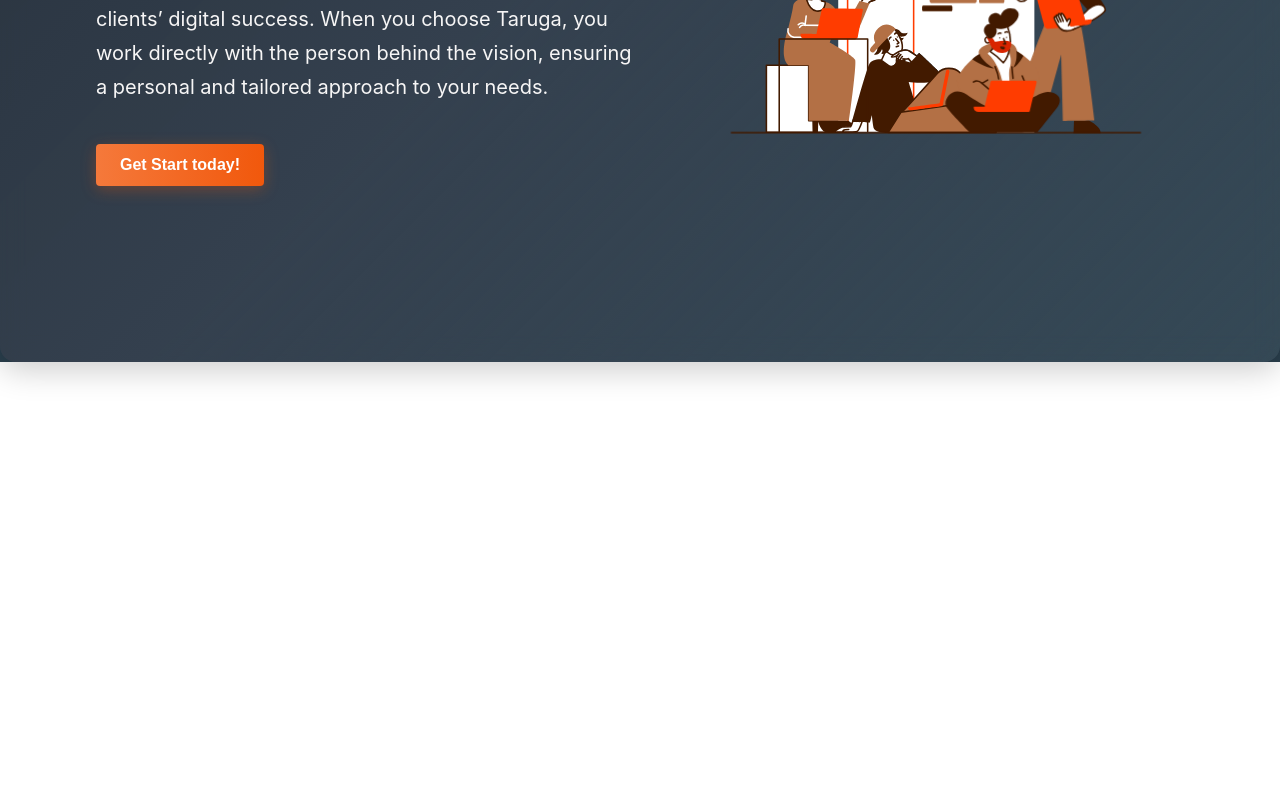
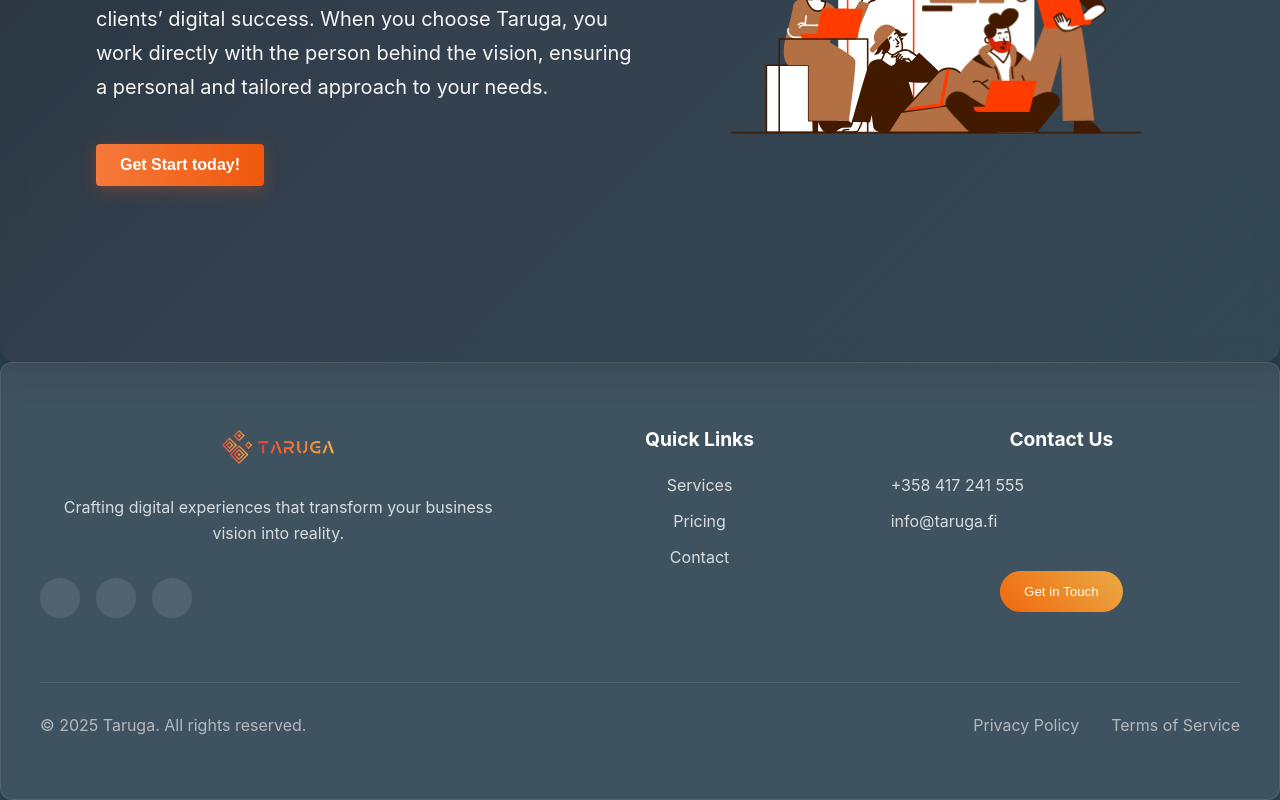
Before and after one commit to SandaruKonara/Taruga, a React (Create React App) app: page / in a window 1280 px wide. Shown: the part 2559-3359 px from the top of the page. Before the commit the page ends 2921 px from the top, so only its background shows below. Built offline with nearby package versions, Linux system fonts and the light colour scheme.

Commit message:
putter make

```diff
--- a/src/pages/Home.css
+++ b/src/pages/Home.css
@@ -1096,3 +1096,166 @@ color: #fff;
     opacity: 0;
   }
 }
+
+/* Footer Styles */
+.footer-section {
+  background: rgba(13, 15, 19, 0.95);
+  padding: 6rem 2rem 2rem;
+  position: relative;
+  overflow: hidden;
+}
+
+.footer-content {
+  max-width: 1200px;
+  margin: 0 auto;
+}
+
+.footer-grid {
+  display: grid;
+  grid-template-columns: 2fr 1fr 1.5fr;
+  gap: 4rem;
+  margin-bottom: 4rem;
+}
+
+.footer-brand {
+  .footer-logo {
+    height: 40px;
+    margin-bottom: 1.5rem;
+  }
+
+  .brand-description {
+    color: rgba(255, 255, 255, 0.8);
+    margin-bottom: 2rem;
+    line-height: 1.6;
+  }
+}
+
+.social-links {
+  display: flex;
+  gap: 1rem;
+
+  a {
+    width: 40px;
+    height: 40px;
+    border-radius: 50%;
+    background: rgba(255, 255, 255, 0.1);
+    display: flex;
+    align-items: center;
+    justify-content: center;
+    color: white;
+    transition: all 0.3s ease;
+
+    &:hover {
+      background: linear-gradient(45deg, #f0680d, #eaab44);
+      transform: translateY(-3px);
+    }
+  }
+}
+
+.footer-links {
+  h4 {
+    color: white;
+    margin-bottom: 1.5rem;
+    font-size: 1.2rem;
+  }
+
+  ul {
+    list-style: none;
+    padding: 0;
+
+    li {
+      margin-bottom: 1rem;
+
+      a {
+        color: rgba(255, 255, 255, 0.8);
+        text-decoration: none;
+        transition: all 0.3s ease;
+
+        &:hover {
+          color: #f0680d;
+          padding-left: 5px;
+        }
+      }
+    }
+  }
+}
+
+.footer-contact {
+  h4 {
+    color: white;
+    margin-bottom: 1.5rem;
+    font-size: 1.2rem;
+  }
+
+  p {
+    color: rgba(255, 255, 255, 0.8);
+    margin-bottom: 1rem;
+    display: flex;
+    align-items: center;
+    gap: 0.5rem;
+  }
+
+  .contact-button {
+    margin-top: 1.5rem;
+    padding: 0.8rem 1.5rem;
+    background: linear-gradient(45deg, #f0680d, #eaab44);
+    border: none;
+    border-radius: 25px;
+    color: white;
+    cursor: pointer;
+    transition: all 0.3s ease;
+
+    &:hover {
+      transform: translateY(-2px);
+      box-shadow: 0 5px 15px rgba(240, 104, 13, 0.3);
+    }
+  }
+}
+
+.footer-bottom {
+  padding-top: 2rem;
+  border-top: 1px solid rgba(255, 255, 255, 0.1);
+  display: flex;
+  justify-content: space-between;
+  align-items: center;
+  color: rgba(255, 255, 255, 0.6);
+
+  .footer-bottom-links {
+    display: flex;
+    gap: 2rem;
+
+    a {
+      color: rgba(255, 255, 255, 0.6);
+      text-decoration: none;
+      transition: color 0.3s ease;
+
+      &:hover {
+        color: #f0680d;
+      }
+    }
+  }
+}
+
+/* Responsive Design */
+@media (max-width: 968px) {
+  .footer-grid {
+    grid-template-columns: 1fr 1fr;
+    gap: 3rem;
+  }
+
+  .footer-brand {
+    grid-column: 1 / -1;
+  }
+}
+
+@media (max-width: 568px) {
+  .footer-grid {
+    grid-template-columns: 1fr;
+  }
+
+  .footer-bottom {
+    flex-direction: column;
+    gap: 1rem;
+    text-align: center;
+  }
+}
--- a/src/pages/Home.js
+++ b/src/pages/Home.js
@@ -1,11 +1,12 @@
 import React, { useEffect, useRef, useState } from "react";
-import { useNavigate, useLocation } from "react-router-dom";
+import { useNavigate, useLocation, Link } from "react-router-dom";
 import Lottie from "lottie-react";
 import animationData from "../images/Scene-1.json";
 import serviceAnimation from "../images/Animation - 1743772306215.json";
 import HostingAnimation from "../images/hosting.json";
 import turuku from "../images/turuku.json";
 import aboutAnimation from "../images/about.json";
+import logoImage from "../images/orange.png";
 
 import "./Home.css";
 
@@ -342,6 +343,60 @@ const Home = () => {
             </div>
           </div>
         </div>
+
+        {/* New Footer Section */}
+        <footer className="footer-section">
+          <div className="footer-content">
+            <div className="footer-grid">
+              <div className="footer-brand">
+                <img src={logoImage} alt="Taruga Logo" className="footer-logo" />
+                <p className="brand-description">
+                  Crafting digital experiences that transform your business vision into reality.
+                </p>
+                <div className="social-links">
+                  <a href="https://linkedin.com" target="_blank" rel="noopener noreferrer">
+                    <i className="fab fa-linkedin"></i>
+                  </a>
+                  <a href="https://github.com" target="_blank" rel="noopener noreferrer">
+                    <i className="fab fa-github"></i>
+                  </a>
+                  <a href="https://twitter.com" target="_blank" rel="noopener noreferrer">
+                    <i className="fab fa-twitter"></i>
+                  </a>
+                </div>
+              </div>
+
+              <div className="footer-links">
+                <h4>Quick Links</h4>
+                <ul>
+                  <li><Link to="/services">Services</Link></li>
+                  <li><Link to="/pricing">Pricing</Link></li>
+                  <li><Link to="/contact">Contact</Link></li>
+                </ul>
+              </div>
+
+              <div className="footer-contact">
+                <h4>Contact Us</h4>
+                <p><i className="fas fa-phone"></i> +358 417 241 555</p>
+                <p><i className="fas fa-envelope"></i> info@taruga.fi</p>
+                <button
+                  className="contact-button"
+                  onClick={() => navigate('/contact')}
+                >
+                  Get in Touch
+                </button>
+              </div>
+            </div>
+
+            <div className="footer-bottom">
+              <p>&copy; {new Date().getFullYear()} Taruga. All rights reserved.</p>
+              <div className="footer-bottom-links">
+                <Link to="/privacy">Privacy Policy</Link>
+                <Link to="/terms">Terms of Service</Link>
+              </div>
+            </div>
+          </div>
+        </footer>
       </div>
     </>
   );
```
